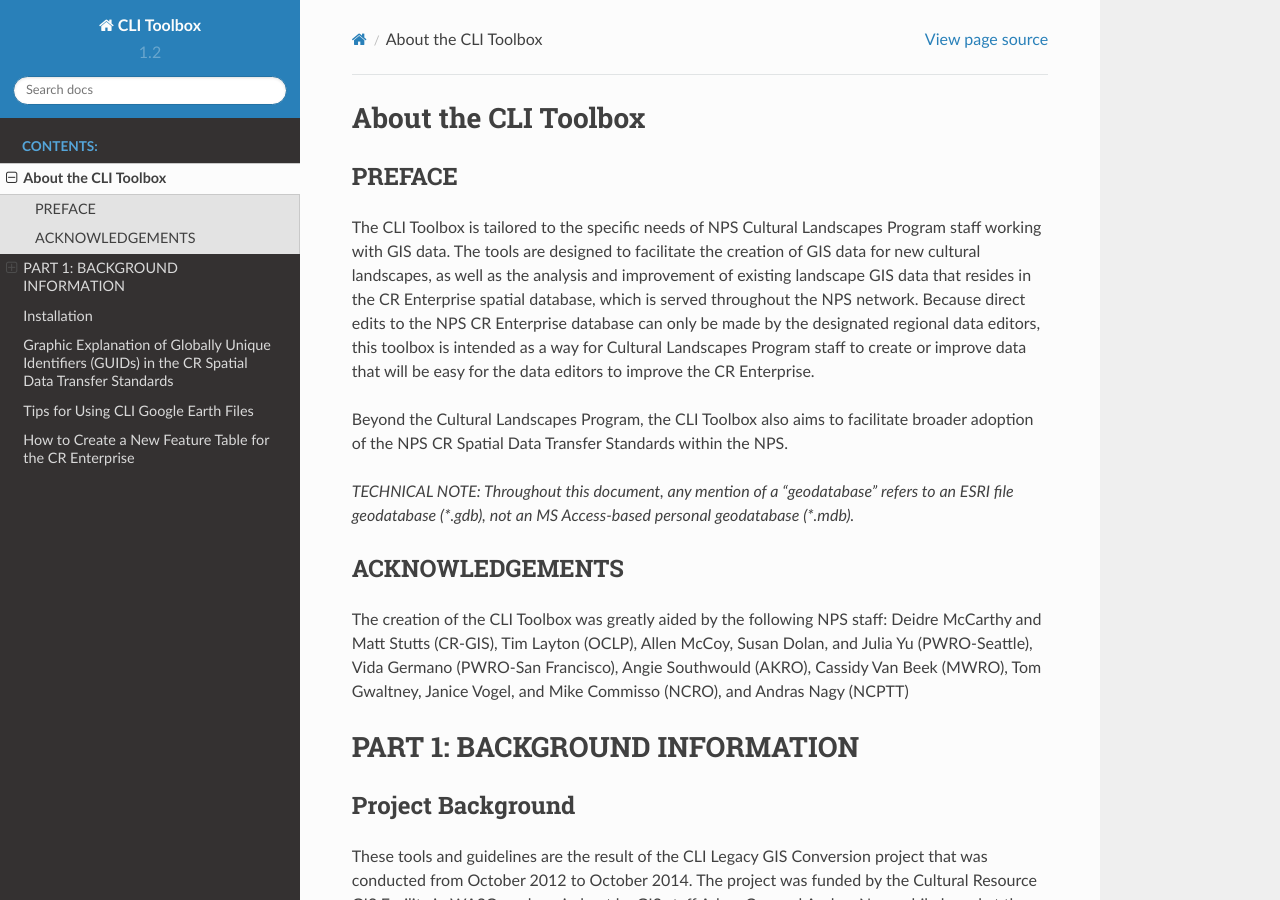
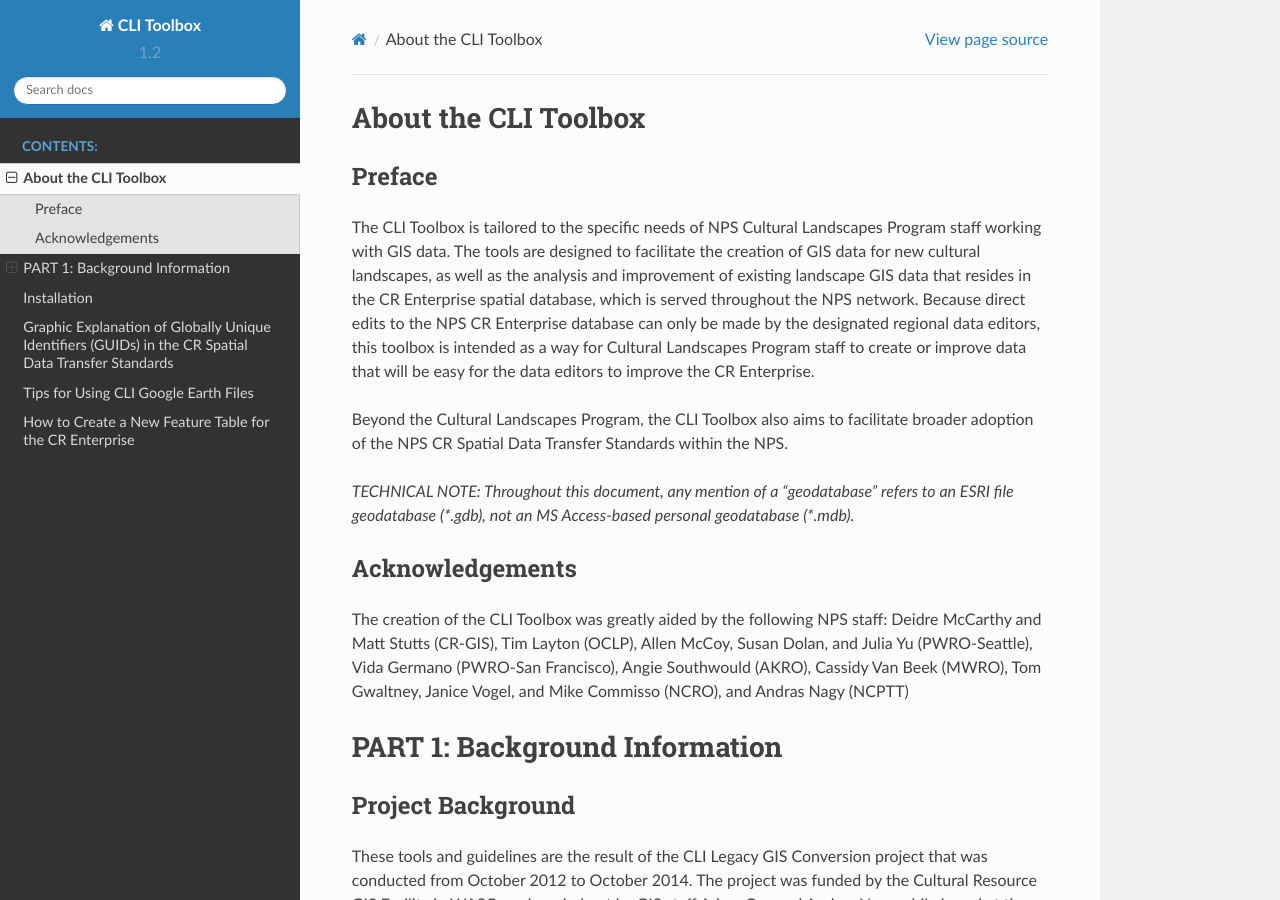
Before and after one commit to legiongis/cli-toolbox, a Sphinx documentation site: the page built from docs/home.md, in a window 1280 px wide and 900 px high. Built offline with Sphinx 7.4.7 and the Read the Docs theme 2.0.0, drawn with Linux system fonts in a browser that asks for light colours.

```diff
--- a/docs/home.md
+++ b/docs/home.md
@@ -1,6 +1,6 @@
 ### About the CLI Toolbox
 
-#### PREFACE
+#### Preface
 
 The CLI Toolbox is tailored to the specific needs of NPS Cultural Landscapes Program staff working with GIS data. The tools are designed to facilitate the creation of GIS data for new cultural landscapes, as well as the analysis and improvement of existing landscape GIS data that resides in the CR Enterprise spatial database, which is served throughout the NPS network. Because direct edits to the NPS CR Enterprise database can only be made by the designated regional data editors, this toolbox is intended as a way for Cultural Landscapes Program staff to create or improve data that will be easy for the data editors to improve the CR Enterprise.
 
@@ -8,13 +8,13 @@ Beyond the Cultural Landscapes Program, the CLI Toolbox also aims to facilitate
 
 *TECHNICAL NOTE: Throughout this document, any mention of a “geodatabase” refers to an ESRI file geodatabase (\*.gdb), not an MS Access-based personal geodatabase (\*.mdb).*
 
-#### ACKNOWLEDGEMENTS
+#### Acknowledgements
 
 The creation of the CLI Toolbox was greatly aided by the following NPS staff:
 Deidre McCarthy and Matt Stutts (CR-GIS), Tim Layton (OCLP), Allen McCoy, Susan Dolan, and Julia Yu (PWRO-Seattle), Vida Germano (PWRO-San Francisco), Angie Southwould (AKRO), Cassidy Van Beek (MWRO), Tom Gwaltney, Janice Vogel, and Mike Commisso (NCRO), and Andras Nagy (NCPTT)
 
 
-### PART 1: BACKGROUND INFORMATION
+### PART 1: Background Information
 
 #### Project Background
 
@@ -38,7 +38,7 @@ The CLI Toolbox is an aggregation of these tools and scripts into a well-ordered
 
 In creating this toolbox and the accompanying documentation, we hope to establish a protocol for the future creation and use of GIS data within the Cultural Landscapes Program. Though this guidance document can act as a strict procedural guide, it’s also important to keep in mind that these tools are designed for maximum flexibility; they function outside of the workflows described here, as well as outside of the CLI altogether.
 
-##### About the Cultural Landscape Inventory
+#### About the Cultural Landscape Inventory
 
 Very central to understanding how GIS will be used in the CLI, and ultimately incorporated into the NPS Cultural Resource Enterprise database, is the construction of the CLI database itself. At the most basic level, there are two types of objects from the CLI that are included in the GIS, features and boundaries.
 
@@ -71,7 +71,7 @@ Midwest Region>SLBE>500003>Vegetation>105248.
 
 It is important to note that in some cases, a given landscape is designated in the CLI as a component landscape that fits within a larger parent landscape. Because this is not a relationship that applies to all landscapes, and because parent landscapes and component landscapes both have their own CLI numbers and their own sets of features, this parent/component relationship is not built into the three-tiered hierarchy that is found in the toolbox.
 
-##### About the NPS CR Spatial Data Transfer Standards
+#### About the NPS CR Spatial Data Transfer Standards
 
 The CLI Legacy Conversion project was based on the use of the NPS CR Spatial Data Transfer Standards, as defined by the v2 documentation released by CR-GIS in January, 2014. These standards are a set of attributes designed to track the creation and lineage of cultural resource spatial data in the NPS. In addition to documenting the transfer standards, CR-GIS also designed a geodatabase schema that is based on them, which is intended as an implementation model for the transfer standards. The January 2014 documentation describes both the transfer standards themselves, as well as the implementation model. This documentation is included with the CLI Toolbox (document named “CulturalResourceStandards_Guidelines_v2.pdf”), and can be found on IRMA as well (https://irma.nps.gov/App/Portal/Topics/Cultural, follow the “Cultural Resource Digital Layer Standards” link).
 
@@ -79,7 +79,7 @@ The implementation model is also the foundation of the schema of the NPS CR Ente
 
 However, there are a few additions that were made to the implementation schema to accommodate the unique nature of the CLI database, which result in a geodatabase template called the CLI Standards. This format is the basis for most operations in the CLI toolbox, and is described in more detail in the following pages.
 
-##### About the CLI Standards Geodatabase
+#### About the CLI Standards Geodatabase
 
 The CLI Standards Geodatabase is based very closely on the v2 Spatial Data Transfer Standards Geodatabase Implementation model that is described in the v2 transfer standards documentation released by CR-GIS in January 2014. The geodatabase comprises a set of feature classes (inside of feature class datasets) that are based on the National Register features types. Each feature class has all of the spatial data transfer standards fields, and the only significant addition to in the CLI Standards model are the CLI_ID, LAND_CHAR, and CLI_NUM fields which are described in the “About the Cultural Landscape Inventory” section above.
 
@@ -106,7 +106,7 @@ The CLI Standards geodatabase contains two tables called “CR_Link” and “CR
 When landscape GIS data is in this geodatabase schema, many useful operations can be carried out on it. For example, one may display all of the features in a landscape based on their contributing status in the CLI, or one may export a Google Earth file that has all of the landscape features grouped and colored by their respective landscape characteristic. Most importantly, this schema is very close to that of the NPS CR Enterprise database, so this will be an easy format for data editors to deal with when uploading new landscape data to the Enterprise (see p. ????).
 
 
-##### About the CR Link and CR Catalog Tables
+#### About the CR Link and CR Catalog Tables
 
 Near the end of the CLI Legacy Conversion project, the addition of the CR Catalog table was made to the CLI Standards schema. The CR Catalog concept was developed by the Alaska Region, and is implemented in the NPS CR Enterprise database. This reconfiguration increases the ease with which a user can update the program IDs that are stored in the CR Link table (NRIS reference numbers, LCS numbers, FMSS numbers, etc.).
 
@@ -122,7 +122,7 @@ Put another way: the CR Link table lists all of the CR_IDs and their associated
 For more information on the way the CR Link tables and CR Catalog tables are constructed, see pp. 54, and 73-74 of the Cultural Resource Spatial Data Transfer Standards v2 documentation.
 
 
-##### CLI Toolbox Key Concepts
+#### CLI Toolbox Key Concepts
 The following are elaborations on a few important concepts that are integral to the design and implementation of the tools in the CLI Toolbox.
 
 
```
